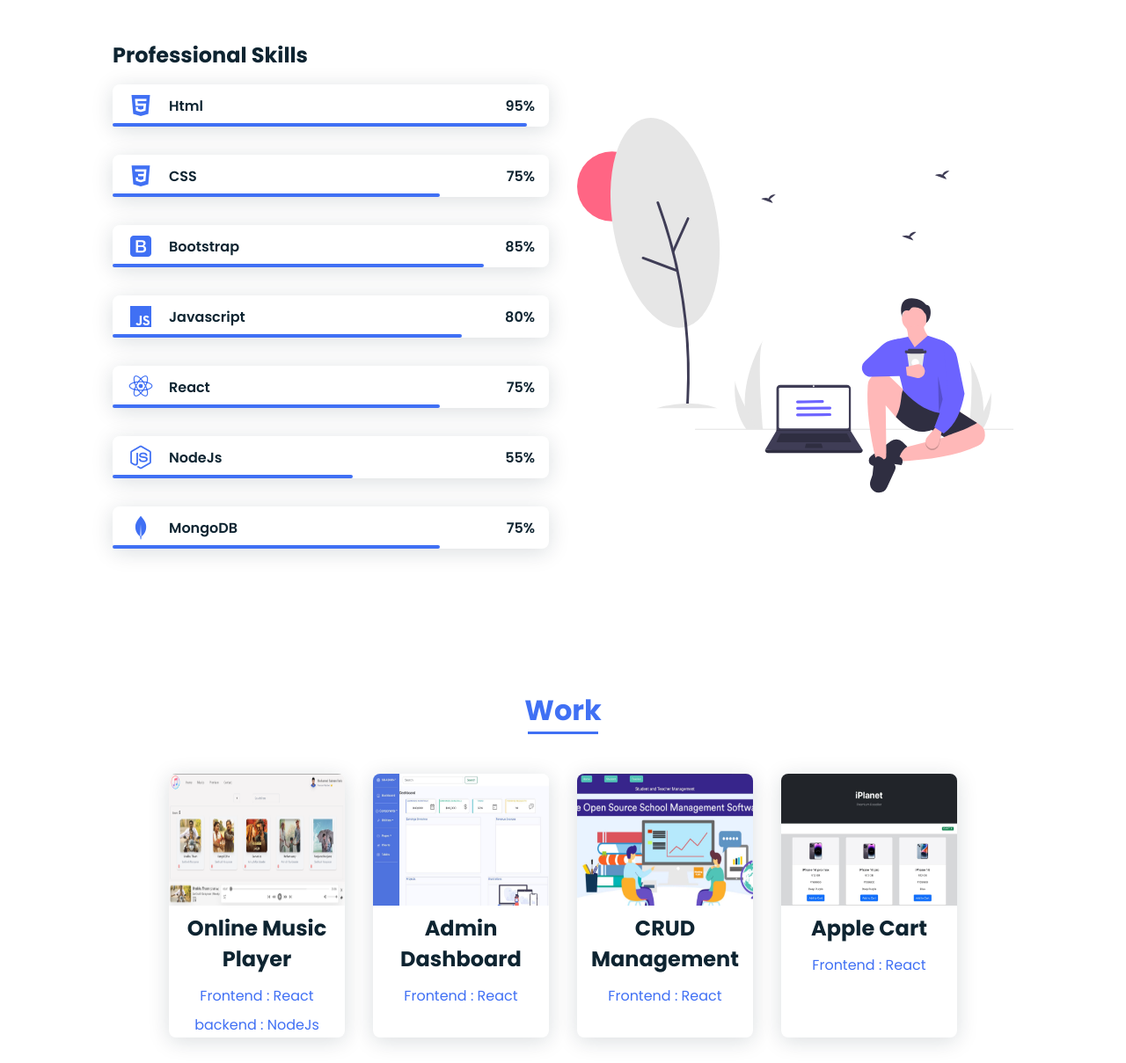
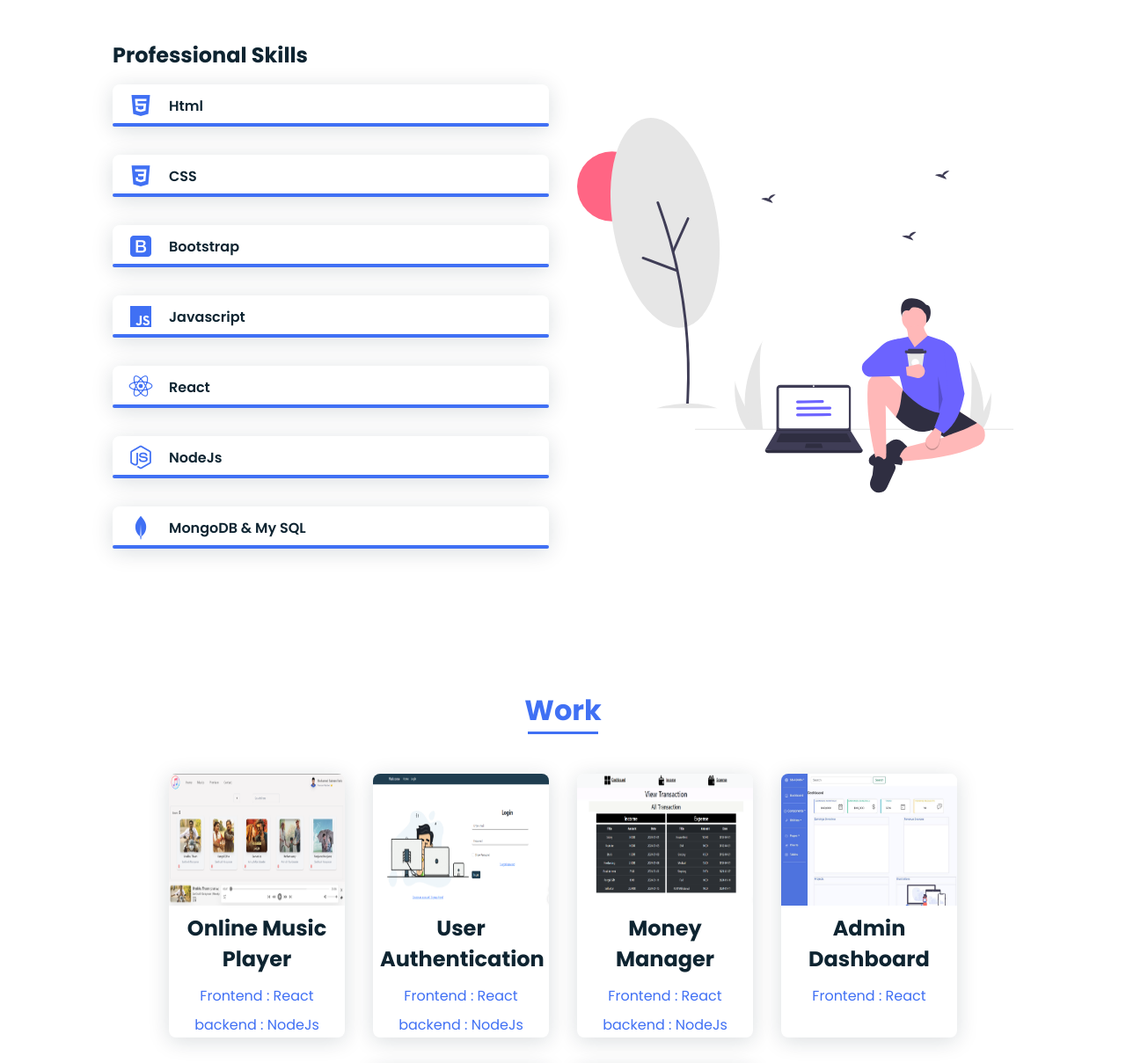
Before and after one commit to SalluuuBhai/Portfolio_1, a plain HTML site: page index.html in a window 1280 px wide. Shown: the part 1485-2694 px from the top of the page at 88% size. Drawn offline with nearby package versions, Linux system fonts and the light colour scheme.

Commit message:
update work

```diff
--- a/assets/css/styles.css
+++ b/assets/css/styles.css
@@ -336,35 +336,35 @@ img {
 }
 
 .skill_html {
-  width: 95%;
+  width: 100%;
 }
 
 .skill_css {
-  width: 75%;
+  width: 100%;
 }
 
 .skill_bootstrap {
-  width: 85%;
+  width: 100%;
 }
 
 .skill_js {
-  width: 80%;
+  width: 100%;
 }
 
 .skill_react {
-  width: 75%;
+  width: 100%;
 }
 
 .skill_nodejs {
-  width: 55%;
+  width: 100%;
 }
 
 .skill_mongodb {
-  width: 75%;
+  width: 100%;
 }
 
 .skill_mysql {
-  width: 55%;
+  width: 100%;
 }
 
 /* WORK */
--- a/assets/js/main.js
+++ b/assets/js/main.js
@@ -32,7 +32,7 @@ function sendEmail() {
   Email.send({
     Host: "smtp.gmail.com",
     Username: "md.salmanfaris03@gmail.com",
-    Password: "password",
+    Password: "fgbuthokduglrqse",
     To: "md.salmanfaris03@gmail.com",
     From: document.getElementById("email").value,
     Subject: "New Contact From Enquiry",
--- a/index.html
+++ b/index.html
@@ -720,7 +720,7 @@
                 <span class="skill_name">Html</span>
               </div>
 
-              <div><span class="skill_percentage">95%</span></div>
+              <div><span class="skill_percentage"></span></div>
 
               <div class="skill_bar skill_html"></div>
             </div>
@@ -732,7 +732,7 @@
                 <span class="skill_name">CSS</span>
               </div>
 
-              <div><span class="skill_percentage">75%</span></div>
+              <div><span class="skill_percentage"></span></div>
 
               <div class="skill_bar skill_css"></div>
             </div>
@@ -744,7 +744,7 @@
                 <span class="skill_name">Bootstrap</span>
               </div>
 
-              <div><span class="skill_percentage">85%</span></div>
+              <div><span class="skill_percentage"></span></div>
 
               <div class="skill_bar skill_bootstrap"></div>
             </div>
@@ -756,7 +756,7 @@
                 <span class="skill_name">Javascript</span>
               </div>
 
-              <div><span class="skill_percentage">80%</span></div>
+              <div><span class="skill_percentage"></span></div>
 
               <div class="skill_bar skill_js"></div>
             </div>
@@ -768,7 +768,7 @@
                 <span class="skill_name">React</span>
               </div>
 
-              <div><span class="skill_percentage">75%</span></div>
+              <div><span class="skill_percentage"></span></div>
 
               <div class="skill_bar skill_react"></div>
             </div>
@@ -780,7 +780,7 @@
                 <span class="skill_name">NodeJs</span>
               </div>
 
-              <div><span class="skill_percentage">55%</span></div>
+              <div><span class="skill_percentage"></span></div>
 
               <div class="skill_bar skill_nodejs"></div>
             </div>
@@ -789,10 +789,10 @@
             <div class="skills_data" data-aos="fade-right" data-aos-delay="250">
               <div class="skills_name">
                 <i class="bx bxl-mongodb skill_icon"></i>
-                <span class="skill_name">MongoDB</span>
+                <span class="skill_name">MongoDB & My SQL</span>
               </div>
 
-              <div><span class="skill_percentage">75%</span></div>
+              <div><span class="skill_percentage"></span></div>
 
               <div class="skill_bar skill_mongodb"></div>
             </div>
@@ -1049,6 +1049,22 @@
           <p>Frontend : React</p>
           <p>backend : NodeJs</p>
         </div>
+
+        <div class="work_img">
+
+          <a href="https://user-form-login-signup.netlify.app/" target="_blank"><img src="./assets/img/password.png" alt="Project" /></a>
+          <h2>User Authentication</h2>
+          <p>Frontend : React</p>
+          <p>backend : NodeJs</p>
+        </div>
+
+        <div class="work_img">
+
+          <a href="https://money-manager-web-app.netlify.app/" target="_blank"><img src="./assets/img/money.png" alt="Project" /></a>
+          <h2>Money Manager</h2>
+          <p>Frontend : React</p>
+          <p>backend : NodeJs</p>
+        </div>
           <div class="work_img">
 
             <a href="https://admin-dashboard-d25task.netlify.app/" target="_blank"><img src="./assets/img/work-1.jpg " alt="Project" /></a>
```
Also changed, not shown: assets/img/money.png (added), assets/img/password.png (added).
